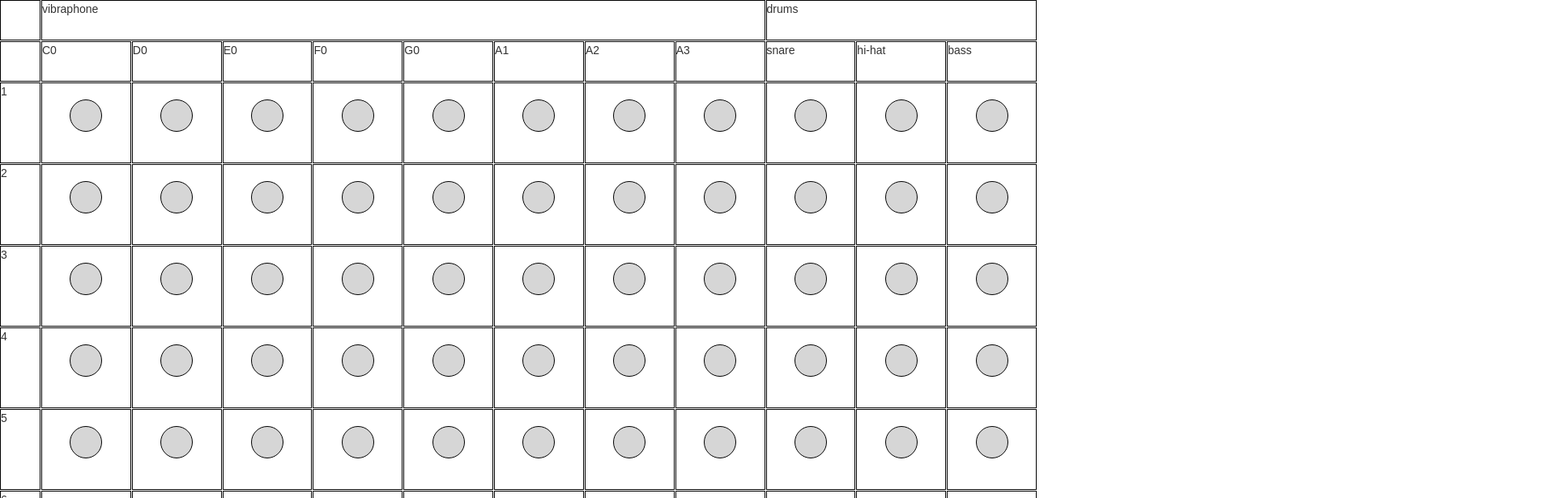
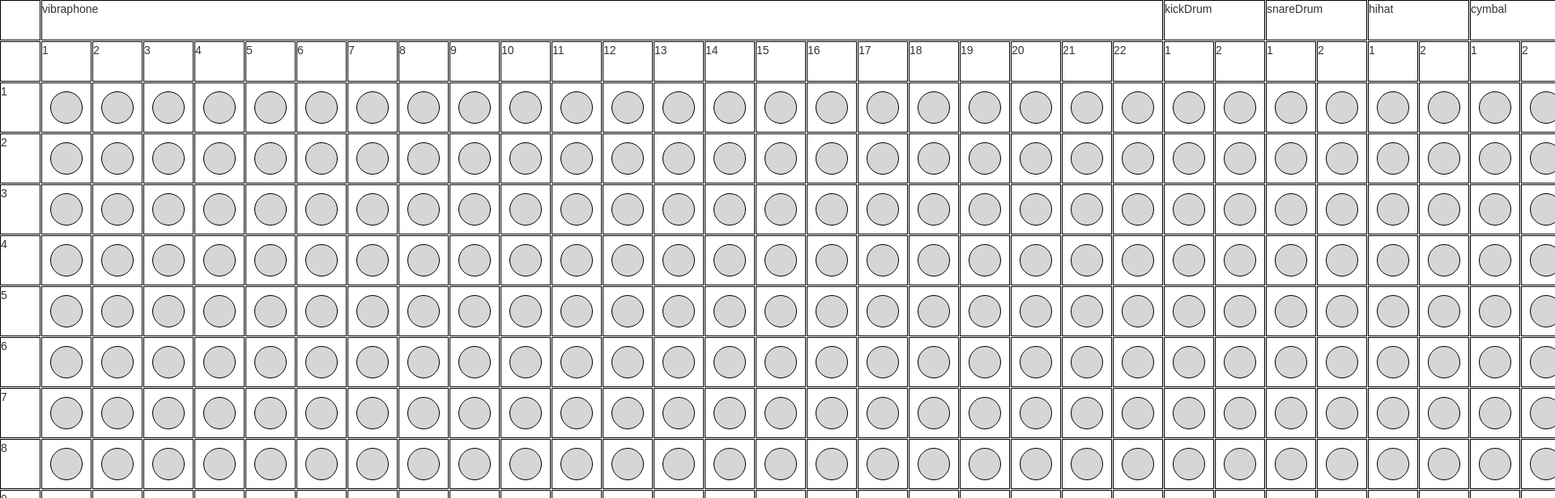
Before and after one commit to Wintergatan/midimarblemachine, a React (Create React App) app: page / in a window 1280 px wide. Shown: the top 616 px of the page at 81% size, 1920 px wide, since content can reach past the window. Built offline with nearby package versions, Linux system fonts and the light colour scheme.

Commit message:
unique ids per note

```diff
--- a/public/index.html
+++ b/public/index.html
@@ -19,7 +19,7 @@
       work correctly both with client-side routing and a non-root public URL.
       Learn how to configure a non-root public URL by running `npm run build`.
     -->
-    <title>React App</title>
+    <title>MMX programmer</title>
   </head>
   <body>
     <noscript>
--- a/src/App.css
+++ /dev/null
@@ -1,23 +0,0 @@
-.App {
-  text-align: center;
-}
-
-.App-header {
-  background-color: #222;
-  height: 150px;
-  padding: 20px;
-  color: white;
-}
-
-.App-title {
-  font-size: 1.5em;
-}
-
-.App-intro {
-  font-size: large;
-}
-
-@keyframes App-logo-spin {
-  from { transform: rotate(0deg); }
-  to { transform: rotate(360deg); }
-}
--- a/src/atoms/Note.js
+++ b/src/atoms/Note.js
@@ -8,7 +8,7 @@ const Circle = styled.div`
   width: 40px;
   height: 40px;
   display: block;
-  margin: 20px auto;
+  margin: 10px;
   &:hover {
     cursor: pointer;
   }
@@ -20,12 +20,13 @@ export class Note extends Component {
   };
 
   static propTypes = {
+    id: PropTypes.string.isRequired,
     callback: PropTypes.func.isRequired
   };
 
   switch = () => {
     this.setState({ on: !this.state.on });
-    this.props.callback("hi");
+    this.props.callback(this.props.id);
   };
 
   render() {
--- a/src/components/NoteGrid.js
+++ b/src/components/NoteGrid.js
@@ -3,8 +3,35 @@ import styled from "styled-components";
 import { Note } from "../atoms/Note";
 
 const instrumentData = {
-  vibraphone: ["C0", "D0", "E0", "F0", "G0", "A1", "A2", "A3"],
-  drums: ["snare", "hi-hat", "bass"]
+  vibraphone: [
+    "1",
+    "2",
+    "3",
+    "4",
+    "5",
+    "6",
+    "7",
+    "8",
+    "9",
+    "10",
+    "11",
+    "12",
+    "13",
+    "14",
+    "15",
+    "16",
+    "17",
+    "18",
+    "19",
+    "20",
+    "21",
+    "22"
+  ],
+  kickDrum: ["1", "2"],
+  snareDrum: ["1", "2"],
+  hihat: ["1", "2"],
+  cymbal: ["1", "2"],
+  Bass: ["E 1", "E 2", "A 1", "A2", "D 1", "D 2", "G 1", "G 2"]
 };
 
 const noOfRows = 32;
@@ -17,7 +44,7 @@ Object.keys(instrumentData).forEach(key => {
 const Container = styled.div`
   display: grid;
   grid-template-columns: 50px repeat(${noOfColumns}, 1fr);
-  grid-template-rows: 50px 50px repeat(${noOfRows}, 100px);
+  grid-template-rows: 50px 50px repeat(${noOfRows}, 1fr);
   grid-gap: 1px;
 `;
 
@@ -31,11 +58,42 @@ const Instrument = styled.div`
 
 const Cell = styled.div`
   border: 1px solid black;
-  text-align: center;
 `;
 
+const Numbering = styled.div`
+  border: 1px solid black;
+  grid-column: 1;
+`;
+
+function Notes(props) {
+  let counter = 1;
+  return Object.keys(instrumentData).map(key => {
+    return instrumentData[key].map(instrument => {
+      counter++;
+      return Array(noOfRows)
+        .fill()
+        .map((_, i) => {
+          return (
+            <Cell
+              key={"noteWrapper" + key + instrument + i}
+              style={{ gridColumn: counter, gridRow: i + 3 }}
+            >
+              <Note
+                key={"note" + i}
+                id={key + instrument + i}
+                callback={props.callback}
+              />
+            </Cell>
+          );
+        });
+    });
+  });
+}
+
 export class NoteGrid extends Component {
-  myCallback = dataFromChild => {};
+  myCallback = dataFromChild => {
+    // console.log(dataFromChild);
+  };
 
   render() {
     let start = 2;
@@ -64,24 +122,16 @@ export class NoteGrid extends Component {
         {Array(noOfRows)
           .fill()
           .map((_, i) => (
-            <div
+            <Numbering
               style={{
-                gridRow: i + 3,
-                gridColumn: 1,
-                border: "1px solid black"
+                gridRow: i + 3
               }}
               key={"rowNumber" + i + 1}
             >
               {i + 1}
-            </div>
+            </Numbering>
           ))}
-        {Array(noOfColumns * noOfRows)
-          .fill()
-          .map((_, i) => (
-            <Cell key={"noteWrapper" + i} style={{ border: "1px solid black" }}>
-              <Note key={"note" + i} callback={this.myCallback} />
-            </Cell>
-          ))}
+        <Notes callback={this.myCallback} />
       </Container>
     );
   }
```
Also changed, not shown: src/App.js (+12 -4 lines).
